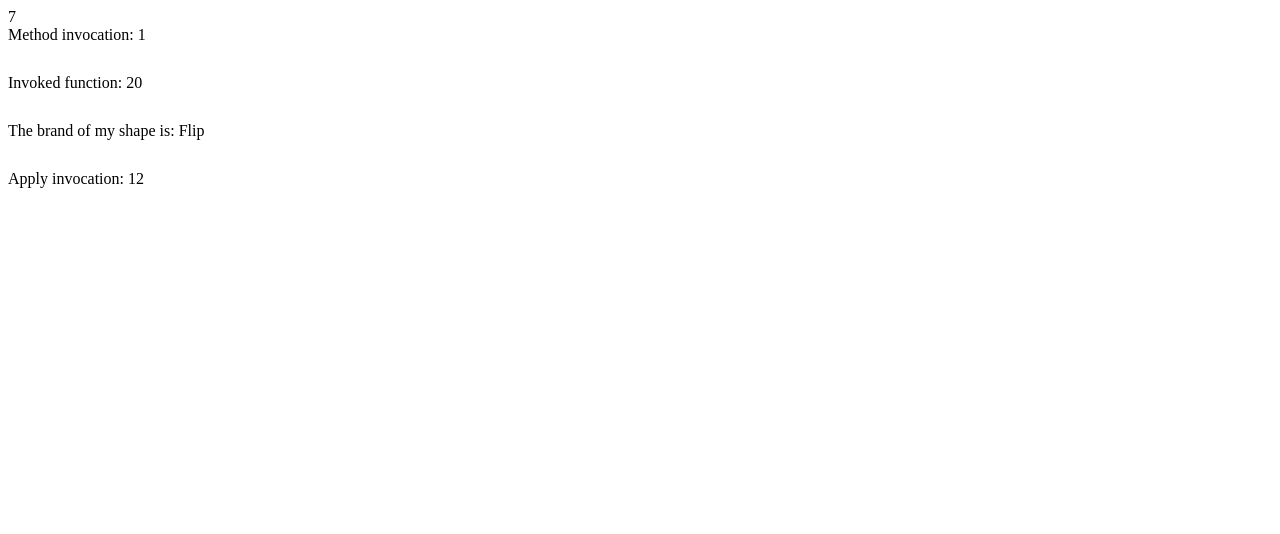
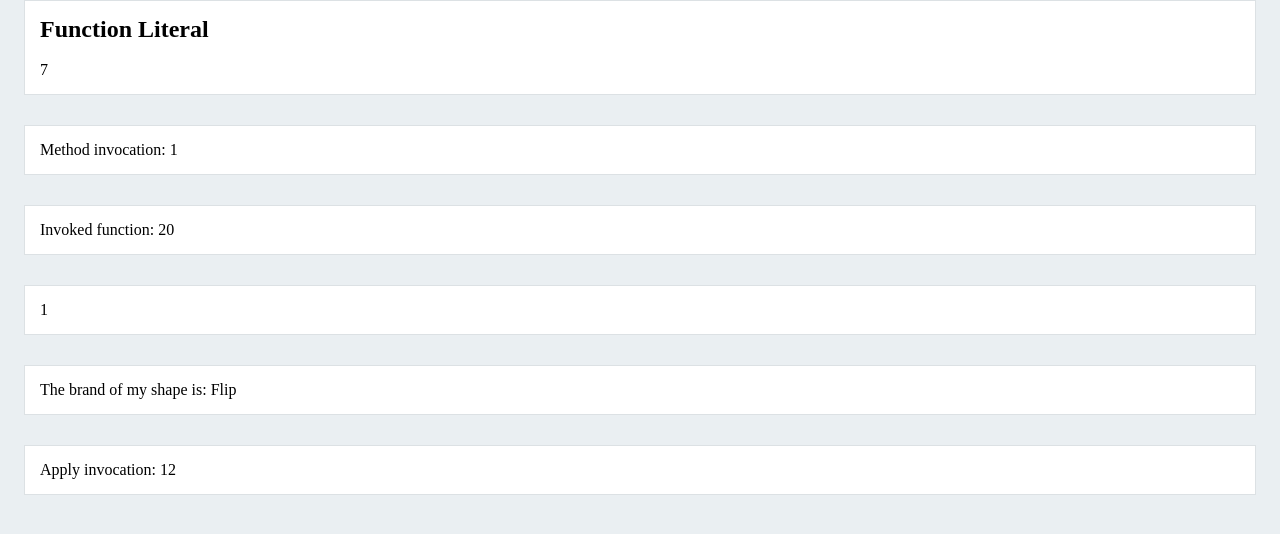
Before and after one commit to viniciusmagalhaes/JavaScript, a plain HTML site: page functions/index-0.html in a window 1280 px wide. Drawn offline with Linux system fonts and the light colour scheme.

Commit message:
Chapter 4 - Functions

```diff
--- a/functions/index-0.html
+++ b/functions/index-0.html
@@ -3,32 +3,45 @@
 <head>
   <meta charset="UTF-8">
   <title>Functions - Four invocation patterns</title>
-  <style> .container { margin-bottom: 30px; }</style>
+  <link rel="stylesheet" href="../assets/css/index.css">
 </head>
 <body>
   <div class="container">
+    <h2>Function Literal</h2>
     <div id="item-1"></div>
+  </div>
+
+  <div class="container">
     <div id="item-2"></div>
-  </div>
+</div>
+
   <div class="container">
     <div id="item-3"></div>
   </div>
+
   <div class="container">
     <div id="item-4"></div>
   </div>
+
   <div class="container">
     <div id="item-5"></div>
   </div>
+
+  <div class="container">
+    <div id="item-6"></div>
+  </div>
+
   <script>
-  /**
-   * Function Literal
-   */
+   // ==========================================================================
+   // Function Literal
+   // ==========================================================================
 
    var add = function(a, b) {
     return a + b;
    };
 
    document.getElementById('item-1').innerHTML = add(2,5);
+
 
    // ==========================================================================
    // JavaScript functions is how different invocation
@@ -75,7 +88,7 @@
       th.value++;
 
       var innerFunction = function () {
-        alert(th.value);
+        document.getElementById('item-4').innerHTML = th.value;
       }
 
       innerFunction(); //Function invocation ( When using the function invocation pattern, this is set to the global object an soluctions is use for example: var th = this; )
@@ -95,7 +108,7 @@
 
    var myShape = new shape("Flip");
 
-   document.getElementById("item-4").innerHTML = "The brand of my shape is: " + myShape.brand;
+   document.getElementById("item-5").innerHTML = "The brand of my shape is: " + myShape.brand;
 
    //
    // 4 - Apply invocation
@@ -107,7 +120,7 @@
    var arr = [2, 10];
 
    // The apply method takes two parameters: The first is the value that should be bound to this. The second is an array of parameters.
-   document.getElementById('item-5').innerHTML = "Apply invocation: " + add.apply(null, arr);
+   document.getElementById('item-6').innerHTML = "Apply invocation: " + add.apply(null, arr);
 
   </script>
 </body>
```
Also changed, not shown: functions/index-1.html (+8 -11 lines).
